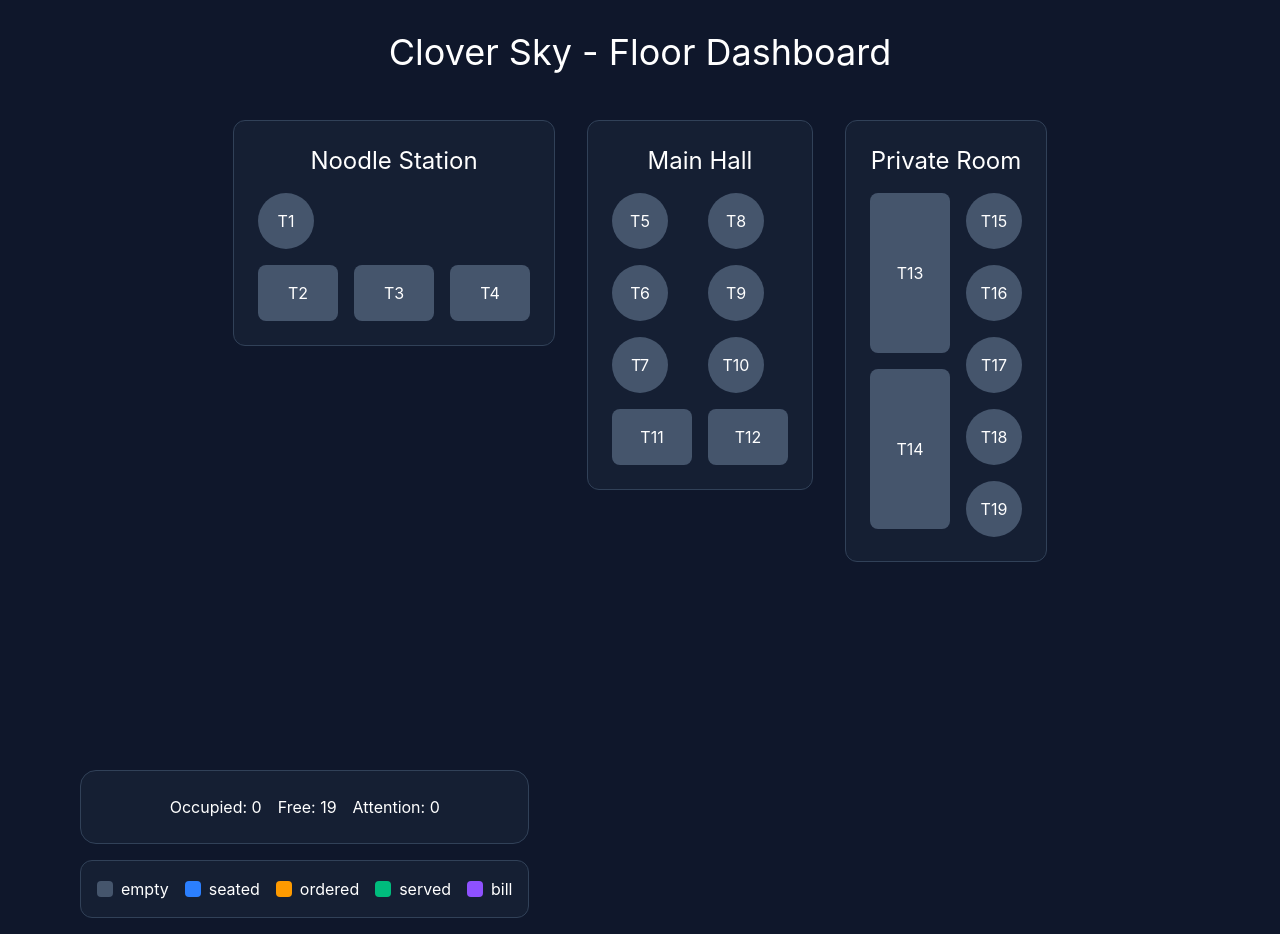
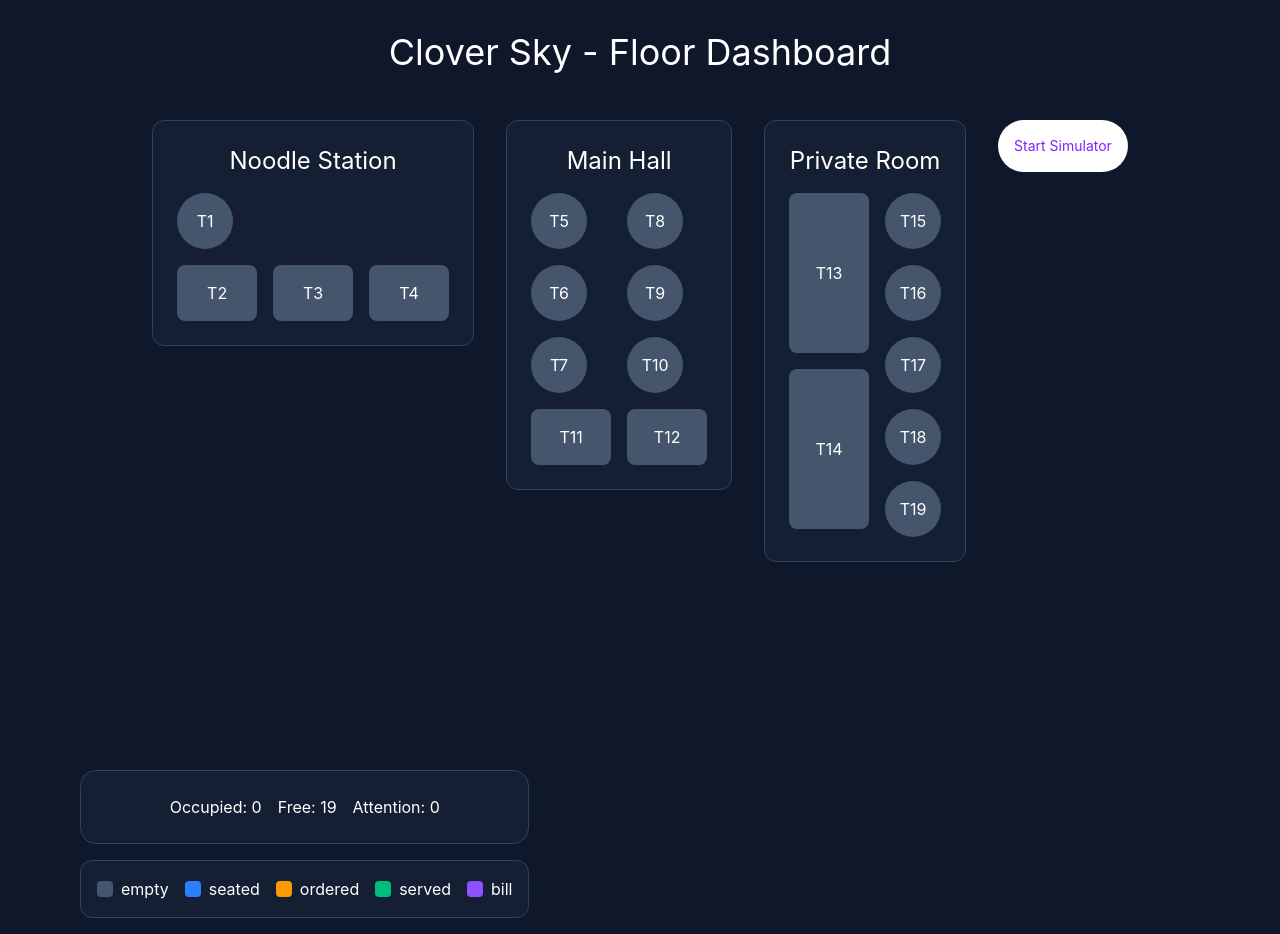
Before and after one commit to Leng-Wan/Clover-Sky-Restaurant, a React (Vite) app: page / in a window 1280 px wide. Built offline with nearby package versions, Linux system fonts and the light colour scheme.

Commit message:
Add table simulator: auto-progress random tables without manual clicking

```diff
--- a/src/components/FloorPlan.jsx
+++ b/src/components/FloorPlan.jsx
@@ -3,6 +3,8 @@ import { floorPlan } from "../data/floorPlan";
 import TableSection from "./TableSection";
 import StatsPanel from "./StatsPanel";
 import Lengend from "./Legend";
+import SimulatorToggle from "./SimulatorToggle";
+
 export default function FloorPlan()
 {
     const [now, setNow] = useState(Date.now())
@@ -20,6 +22,7 @@ export default function FloorPlan()
             <TableSection title="Noodle Station" tables={noodleSection} theme="slate" layout="row" currentTime = {now}></TableSection>
             <TableSection title="Main Hall" tables={mainHallSection} theme="slate" layout="column" currentTime={now}></TableSection>
             <TableSection title="Private Room" tables={privateRoomSection} theme="teal" layout="column" currentTime={now}></TableSection>
+            <SimulatorToggle/>
         </div>
             <div className="self-start flex flex-col gap-4 md:mt-44 max-w-full">
                 <StatsPanel currentTime={now}/>
--- /dev/null
+++ b/src/components/SimulatorToggle.jsx
@@ -0,0 +1,30 @@
+import {useState,useEffect} from 'react'
+import {useStatus} from '../context/StatusContext'
+
+export default function SimulatorToggle()
+{
+    const [toggle, setToggle] = useState(false)
+    const {statusMap, dispatch} = useStatus()
+
+    useEffect(()=>{
+        if(toggle === true)
+        {
+            const intervalId = setInterval(() => {
+            const tableIds = Object.keys(statusMap)
+            const numberOfTables = tableIds.length
+            const randomIndex = Math.floor(Math.random() * numberOfTables)
+            const randomTableId = tableIds[randomIndex]
+                dispatch({type:"ADVANCE_STATUS", tableId: randomTableId})
+            },3000)
+            return ()=> clearInterval(intervalId)
+        }
+    },[toggle])
+
+    return(
+        <div>
+            <button onClick={()=> setToggle(!toggle)} className='text-sm p-4 rounded-full bg-white text-violet-600'>
+                {toggle ? "Stop Simulator":"Start Simulator"}
+            </button>
+        </div>
+    )
+}
```
